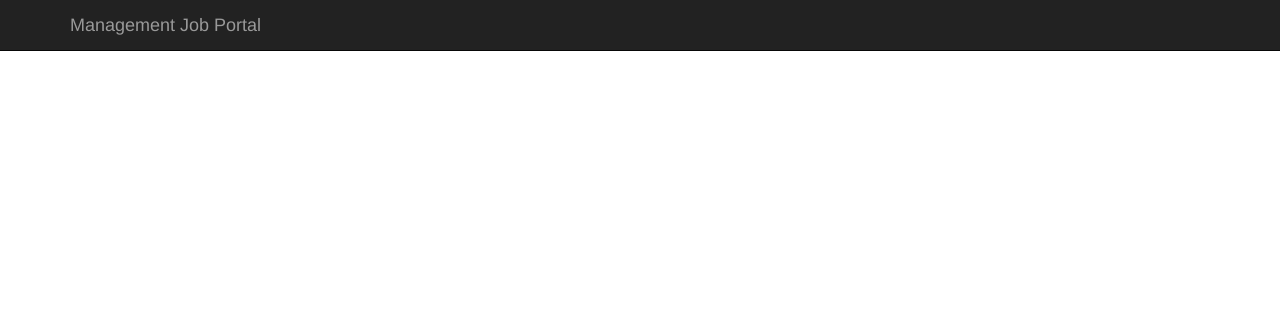
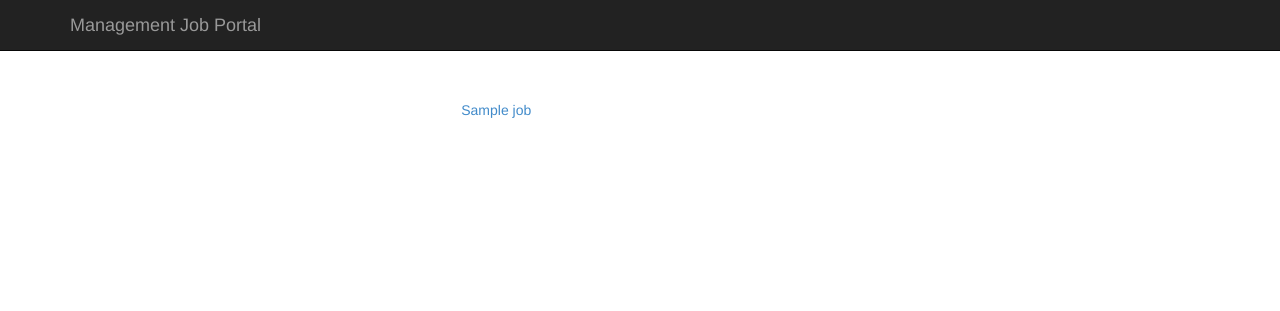
Before and after one commit to bharadwaj6/AngelListBusiness, a Django app: template templates/search/search.html in a window 1280 px wide. Shown: the top 311 px of the page. Run offline with Django 3.2, Linux system fonts and the light colour scheme; the template is opened without the code that fills it: most values are stand-ins (such as "Sample title", 1, 10 or a date in 2020); parts of the project's set-up code (start-up, migrations or seed data) failed here and were passed over; some libraries are stand-ins or nearby versions.

Commit message:
fixed api call and centered view with links

```diff
--- a/search/views.py
+++ b/search/views.py
@@ -25,6 +25,6 @@
 				job_match = False
 		# if category matches business and location matches search, check for desc and add it to list.
 		if job_match and (keyword in job['description']):
-			final_jobs.append(job['title'])
+			final_jobs.append(job)
 	context = {'jobs': final_jobs}
 	return render(request, 'search/search.html', context)
--- a/static/css/main.css
+++ b/static/css/main.css
@@ -1,5 +1,14 @@
-
-
-/* ==========================================================================
-   Author's custom styles
-   ========================================================================== */
+.col-centered{
+    float: none;
+    margin: 0 auto;
+}
+#job-list {
+	position: relative;
+	top: 100px;
+}
+#job-list ul {
+	list-style: none;
+}
+footer {
+	position: relative;
+}
--- a/templates/search/search.html
+++ b/templates/search/search.html
@@ -35,19 +35,20 @@
       </div>
     </div>
 
+    <div class="row">
+    <div id="job-list" class="col-lg-9 text-center col-centered">
     {% if jobs %}
         <ul>
             {% for job in jobs %}
-            <li>{{ job.title }}</li>
+                <a href="{{ job.angellist_url }}"><li>{{ job.title }}</li></a>
             {% endfor %}
         </ul>
     {% else %}
         <strong>There are no categories present.</strong>
     {% endif %}
+    </div>
+    </div>
 
-      <footer>
-        <p>&copy; Management Job Portal </p>
-      </footer>
     </div> <!-- /container -->        <script src="//ajax.googleapis.com/ajax/libs/jquery/1.11.0/jquery.min.js"></script>
         <script>window.jQuery || document.write('<script src="/static/js/vendor/jquery-1.11.0.min.js"><\/script>')</script>
 
```
Also changed, not shown: 1 other file.
